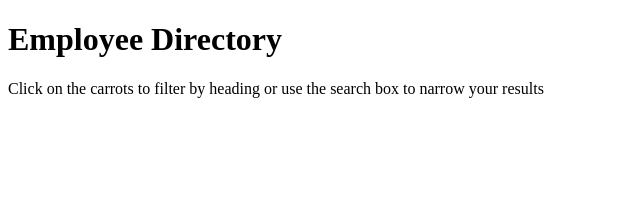
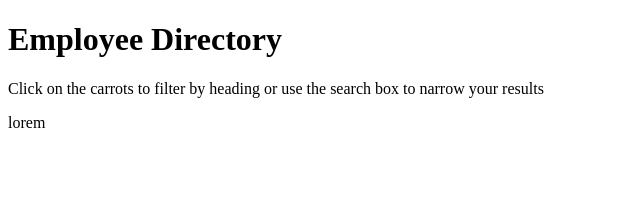
Before and after one commit to jpecheverryp/react-employee-directory, a React (Create React App) app: page / in a window 1280 px wide. Shown: the top 204 px of the page, without its empty margins (0-640 px from the left). Built offline with nearby package versions, Linux system fonts and the light colour scheme.

Commit message:
created directory component

```diff
--- a/src/App.js
+++ b/src/App.js
@@ -1,9 +1,10 @@
 import Header from "./components/Header"
-
+import Directory from "./components/Directory"
 function App() {
   return (
     <>
     <Header/>
+    <Directory/>
     </>
   );
 }
--- /dev/null
+++ b/src/components/Directory.js
@@ -0,0 +1,9 @@
+import React from "react";
+
+function Directory() {
+    return (
+        <p>lorem</p>
+    )
+};
+
+export default Directory;
```
